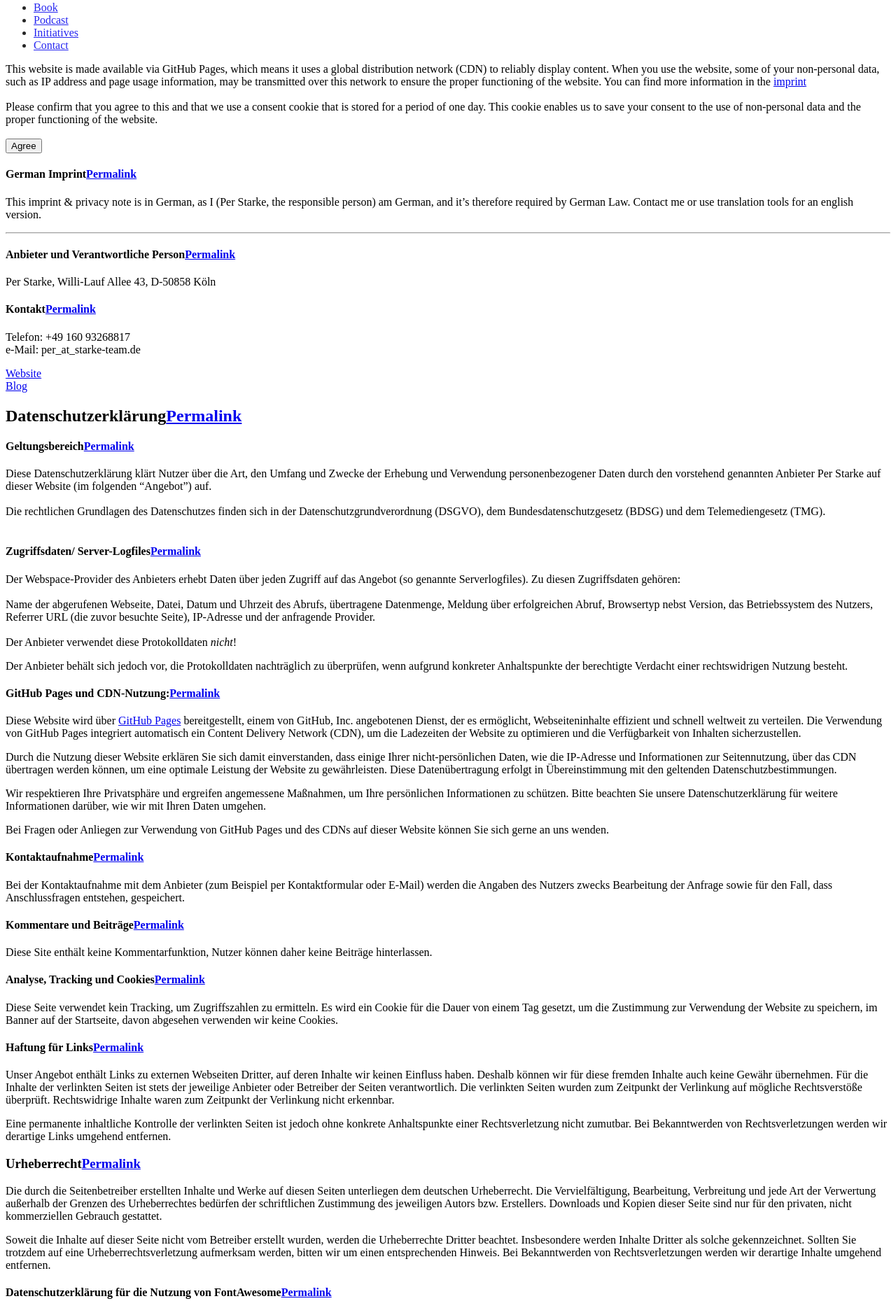
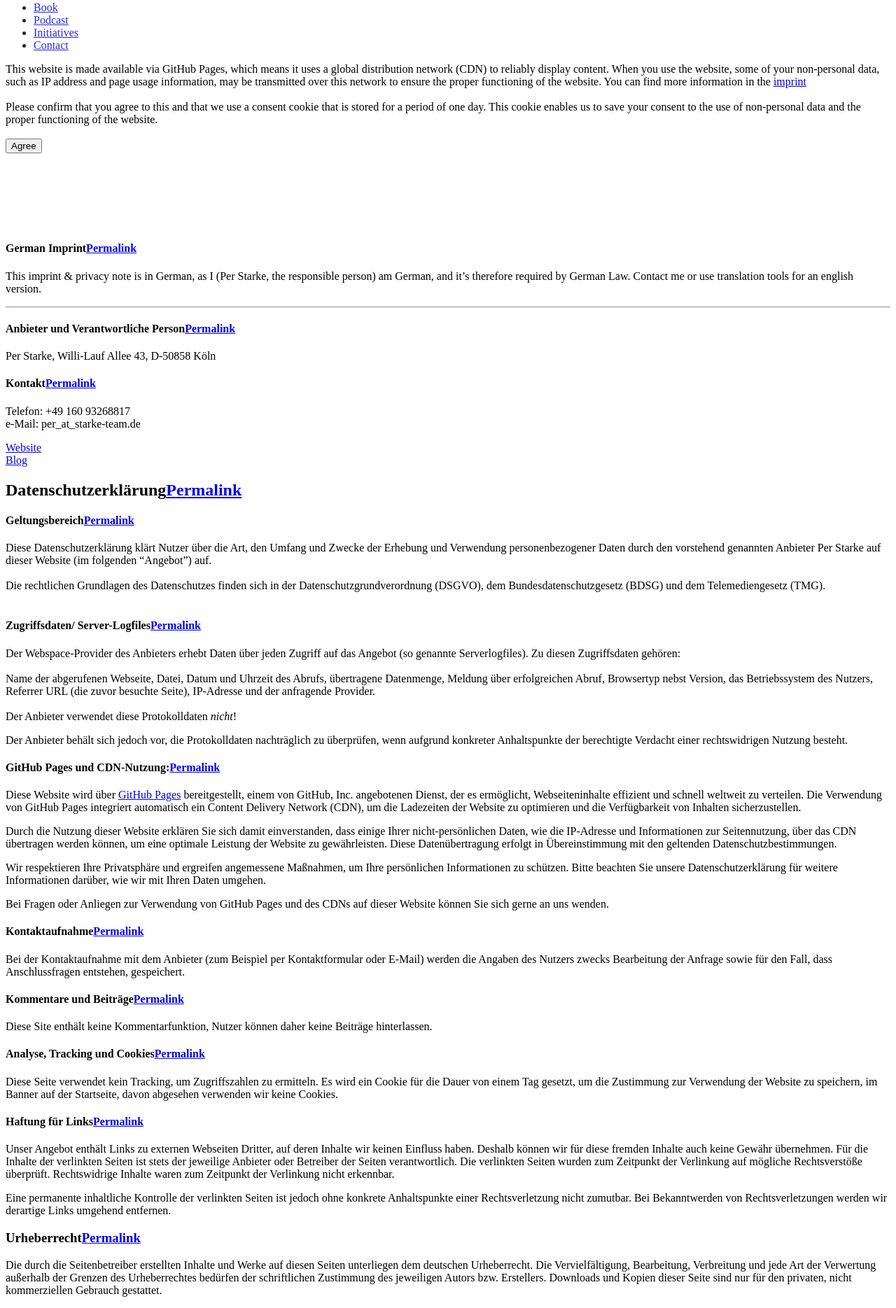
Before and after one commit to pswd-puppps-by-joan-draft62x8sk/pswd-puppps-by-joan-draft62x8sk.github.io, a Jekyll site: the page built from _pages/imprint.md, in a window 1280 px wide. Shown: the part 1261-3130 px from the top of the page at 70% size. Built offline with Jekyll 4.4.1, drawn with Linux system fonts in a browser that asks for light colours; cached includes are drawn as plain includes.

Commit message:
Update imprint.md

```diff
--- a/_pages/imprint.md
+++ b/_pages/imprint.md
@@ -3,7 +3,7 @@ layout: page
 title: Impressum und Datenschutz
 permalink: /imprint
 ---
-
+<br><br><br><br><br>
 #### German Imprint
 This imprint & privacy note is in German, as I (Per Starke, the responsible person) am German, and it's therefore
 required by German Law. Contact me or use translation tools for an english version.
```
